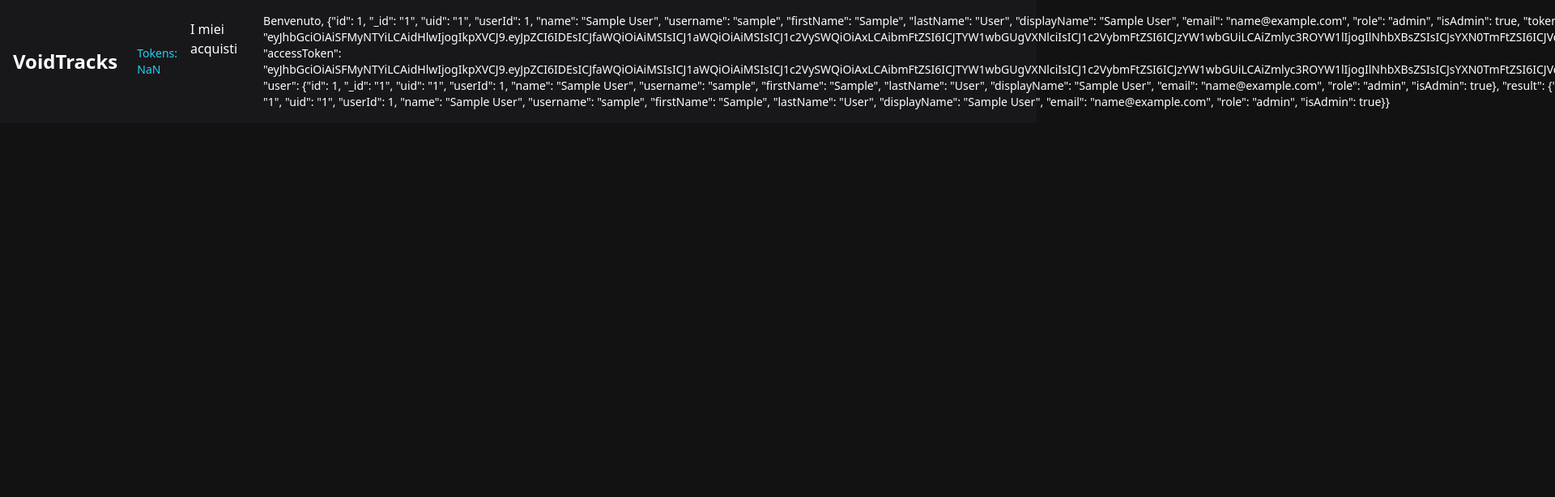
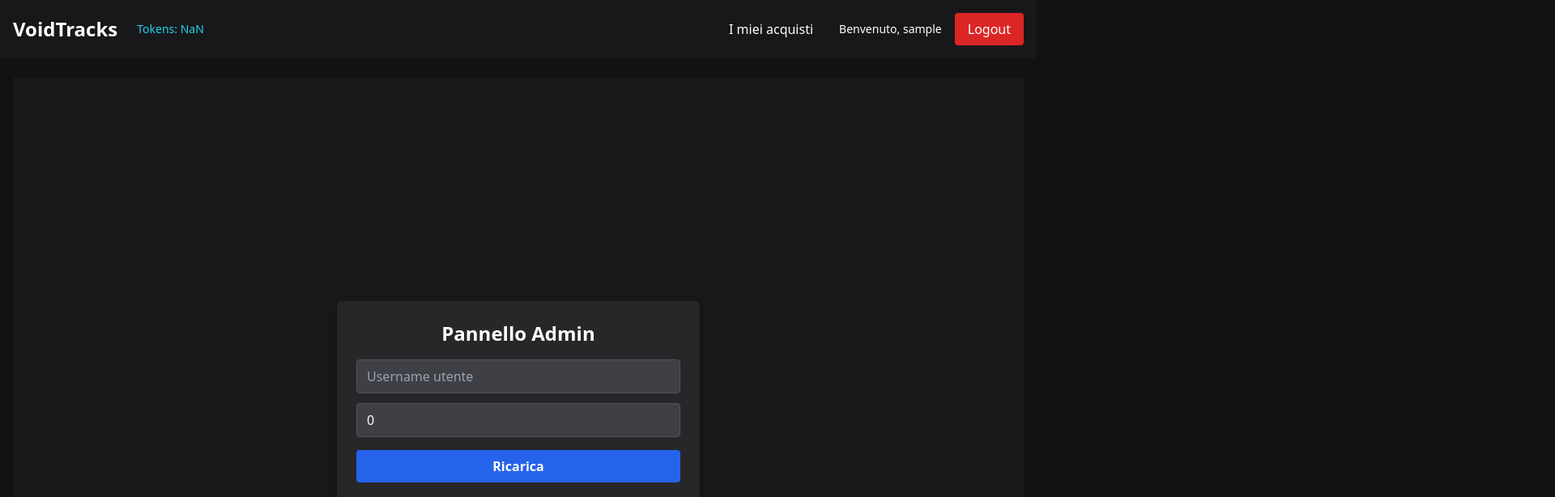
Before and after one commit to Daniel-Diocis/VoidTracksWeb, a React (Vite) app in the folder voidtracks-frontend/: page /admin in a window 1280 px wide. Shown: the top 614 px of the page at 81% size, 1920 px wide, since content can reach past the window. Built offline with nearby package versions, Linux system fonts and the light colour scheme; no server answers; sample sign-in values are in the browser's storage.

Commit message:
funzioni admin

```diff
--- a/voidtracks-frontend/src/App.tsx
+++ b/voidtracks-frontend/src/App.tsx
@@ -1,5 +1,7 @@
 // src/App.tsx
-import { Routes, Route } from 'react-router-dom';
+import { Routes, Route, Navigate } from 'react-router-dom';
+import { useContext } from 'react';
+import { AuthContext } from './context/AuthContext'; // o il path corretto
 import Navbar from './components/Navbar';
 import TrackList from './pages/TrackList';
 import TrackDetail from './pages/TrackDetail';
@@ -10,9 +12,18 @@ import DownloadPage from './pages/DownloadPage';
 import MyPurchases from './pages/MyPurchases';
 import PopularTracks from './pages/PopularTracks';
 import PlaylistsPage from './pages/PlaylistsPage';
-
+import AdminPanel from './pages/AdminPanel';
 
 function App() {
+  const auth = useContext(AuthContext);
+
+  if (!auth) {
+    return <div>Errore: contesto Auth non disponibile</div>;
+  }
+  if (auth.isInitializing) {
+  return <div>Caricamento...</div>;
+  }
+
   return (
     <>
       <Navbar />
@@ -27,6 +38,16 @@ function App() {
           <Route path="/my-purchases" element={<MyPurchases />} />
           <Route path="/popular" element={<PopularTracks />} />
           <Route path="/playlists" element={<PlaylistsPage />} />
+          <Route
+            path="/admin"
+            element={
+              auth.user?.role === 'admin' ? (
+                <AdminPanel />
+              ) : (
+                <Navigate to="/login" replace />
+              )
+            }
+          />
         </Routes>
       </main>
     </>
--- a/voidtracks-frontend/src/components/Navbar.tsx
+++ b/voidtracks-frontend/src/components/Navbar.tsx
@@ -32,7 +32,9 @@ function Navbar() {
         {isLoggedIn ? (
           <>
             <Link to="/my-purchases" className="px-4 py-2 hover:underline">I miei acquisti</Link>
-            <span className="self-center text-sm">Benvenuto, {user}</span>
+            {user && (
+              <span className="self-center text-sm">Benvenuto, {user.username}</span>
+            )}
             <button
               onClick={handleLogout}
               className="bg-red-600 px-4 py-2 rounded hover:bg-red-700"
--- a/voidtracks-frontend/src/context/AuthContext.tsx
+++ b/voidtracks-frontend/src/context/AuthContext.tsx
@@ -1,12 +1,18 @@
 import { createContext, useState, useEffect } from 'react';
 import type { ReactNode } from 'react';
 
+interface UserData {
+  username: string;
+  role: 'admin' | 'user';
+}
+
 interface AuthContextType {
-  user: string | null;         // username o altro identificativo
-  token: string | null;        // JWT token
-  tokens: number;              // tokens utente da DB, default 0
+  user: UserData | null;
+  token: string | null;
+  tokens: number;
   isLoggedIn: boolean;
-  login: (username: string, token: string, tokens: number) => void;
+  isInitializing: boolean;
+  login: (user: UserData, token: string, tokens: number) => void;
   logout: () => void;
   setTokens: (tokens: number) => void;
 }
@@ -18,9 +24,10 @@ interface AuthProviderProps {
 }
 
 export function AuthProvider({ children }: AuthProviderProps) {
-  const [user, setUser] = useState<string | null>(null);
+  const [user, setUser] = useState<UserData | null>(null);
   const [token, setToken] = useState<string | null>(null);
   const [tokens, setTokens] = useState<number>(0);
+  const [isInitializing, setIsInitializing] = useState(true);
 
   const isLoggedIn = !!user && !!token;
 
@@ -28,22 +35,24 @@ export function AuthProvider({ children }: AuthProviderProps) {
     const savedToken = localStorage.getItem('token');
     const savedUser = localStorage.getItem('user');
     const savedTokens = localStorage.getItem('tokens');
+
     console.log('Loaded from localStorage:', { savedToken, savedUser, savedTokens });
+
     if (savedToken && savedUser) {
       setToken(savedToken);
-      setUser(savedUser);
+      setUser(JSON.parse(savedUser)); // ✅ converti da JSON stringa a oggetto
       setTokens(savedTokens ? Number(savedTokens) : 0);
     }
+    setIsInitializing(false);
   }, []);
 
-  const login = (username: string, token: string, tokensCount: number) => {
-    setUser(username);
+  const login = (userData: UserData, token: string, tokensCount: number) => {
+    setUser(userData);
     setToken(token);
     setTokens(tokensCount);
     localStorage.setItem('token', token);
-    localStorage.setItem('user', username);
+    localStorage.setItem('user', JSON.stringify(userData)); // ✅ salva come JSON stringa
     localStorage.setItem('tokens', tokensCount.toString());
-    console.log('Saved to localStorage:', { username, token, tokensCount });
   };
 
   const logout = () => {
@@ -62,7 +71,7 @@ export function AuthProvider({ children }: AuthProviderProps) {
 
   return (
     <AuthContext.Provider
-      value={{ user, token, tokens, isLoggedIn, login, logout, setTokens: updateTokens }}
+      value={{ user, token, tokens, isLoggedIn, login, logout, setTokens: updateTokens, isInitializing }}
     >
       {children}
     </AuthContext.Provider>
--- /dev/null
+++ b/voidtracks-frontend/src/pages/AdminPanel.tsx
@@ -0,0 +1,84 @@
+import { useState, useContext } from 'react';
+import { AuthContext } from '../context/AuthContext';
+
+function AdminPanel() {
+  const [username, setUsername] = useState('');
+  const [tokens, setTokens] = useState<number>(0);
+  const [message, setMessage] = useState<string | null>(null);
+  const [error, setError] = useState<string | null>(null);
+
+  const auth = useContext(AuthContext);
+  const token = auth?.token; // preso dal contesto
+  const API_URL = import.meta.env.VITE_API_URL || 'http://localhost:3000';
+
+  const handleRecharge = async (e: React.FormEvent) => {
+    e.preventDefault();
+    setMessage(null);
+    setError(null);
+
+    try {
+      const res = await fetch(`${API_URL}/admin/recharge`, {
+        method: 'PATCH',
+        headers: {
+          'Content-Type': 'application/json',
+          Authorization: `Bearer ${token}`,
+        },
+        body: JSON.stringify({ username, tokens }),
+      });
+
+      const data = await res.json();
+
+      if (!res.ok) {
+        setError(data.error || 'Errore durante la ricarica');
+        return;
+      }
+
+      setMessage(data.message);
+    } catch (err) {
+      console.error('Errore durante la ricarica:', err);
+      setError('Errore di rete o server');
+    }
+  };
+
+  return (
+    <div className="min-h-screen flex items-center justify-center bg-zinc-900 text-white">
+      <form
+        onSubmit={handleRecharge}
+        className="bg-zinc-800 p-6 rounded-md shadow-md w-full max-w-md"
+      >
+        <h2 className="text-2xl mb-4 text-center font-bold">Pannello Admin</h2>
+
+        {error && <p className="text-red-500 mb-4">{error}</p>}
+        {message && <p className="text-green-500 mb-4">{message}</p>}
+
+        <input
+          type="text"
+          placeholder="Username utente"
+          value={username}
+          onChange={e => setUsername(e.target.value)}
+          className="w-full mb-3 px-3 py-2 rounded bg-zinc-700 text-white"
+          required
+        />
+
+        <input
+          type="number"
+          placeholder="Token da assegnare"
+          value={tokens}
+          onChange={e => setTokens(Number(e.target.value))}
+          className="w-full mb-4 px-3 py-2 rounded bg-zinc-700 text-white"
+          min={0}
+          required
+        />
+
+        <button
+          type="submit"
+          className="w-full bg-blue-600 hover:bg-blue-700 py-2 rounded font-semibold"
+        >
+          Ricarica
+        </button>
+      </form>
+    </div>
+  );
+}
+
+export default AdminPanel;
--- a/voidtracks-frontend/src/pages/Login.tsx
+++ b/voidtracks-frontend/src/pages/Login.tsx
@@ -55,7 +55,14 @@ function Login() {
       console.log('Tokens numerici utente:', userData.user.tokens);
 
       // Chiamata al contesto
-      auth?.login(username, data.token, userData.user.tokens);
+      auth?.login(
+        {
+          username: userData.user.username,
+          role: userData.user.role
+        },
+        data.token,
+        userData.user.tokens
+      );
       console.log('Calling login with:', username, data.token, userData.user.tokens);
 
       // Redirect o azione post login
--- a/voidtracks-frontend/src/pages/Register.tsx
+++ b/voidtracks-frontend/src/pages/Register.tsx
@@ -44,7 +44,11 @@ function Register() {
 
       const userData = await userRes.json();
 
-      auth?.login(username, data.token, userData.user.tokens);
+      auth?.login(
+        { username: userData.user.username, role: userData.user.role },
+        data.token,
+        userData.user.tokens
+      );
 
       // Vai alla home
       navigate('/');
```
Also changed, not shown: 2 other files (tests, documents, lock files or other folders).
